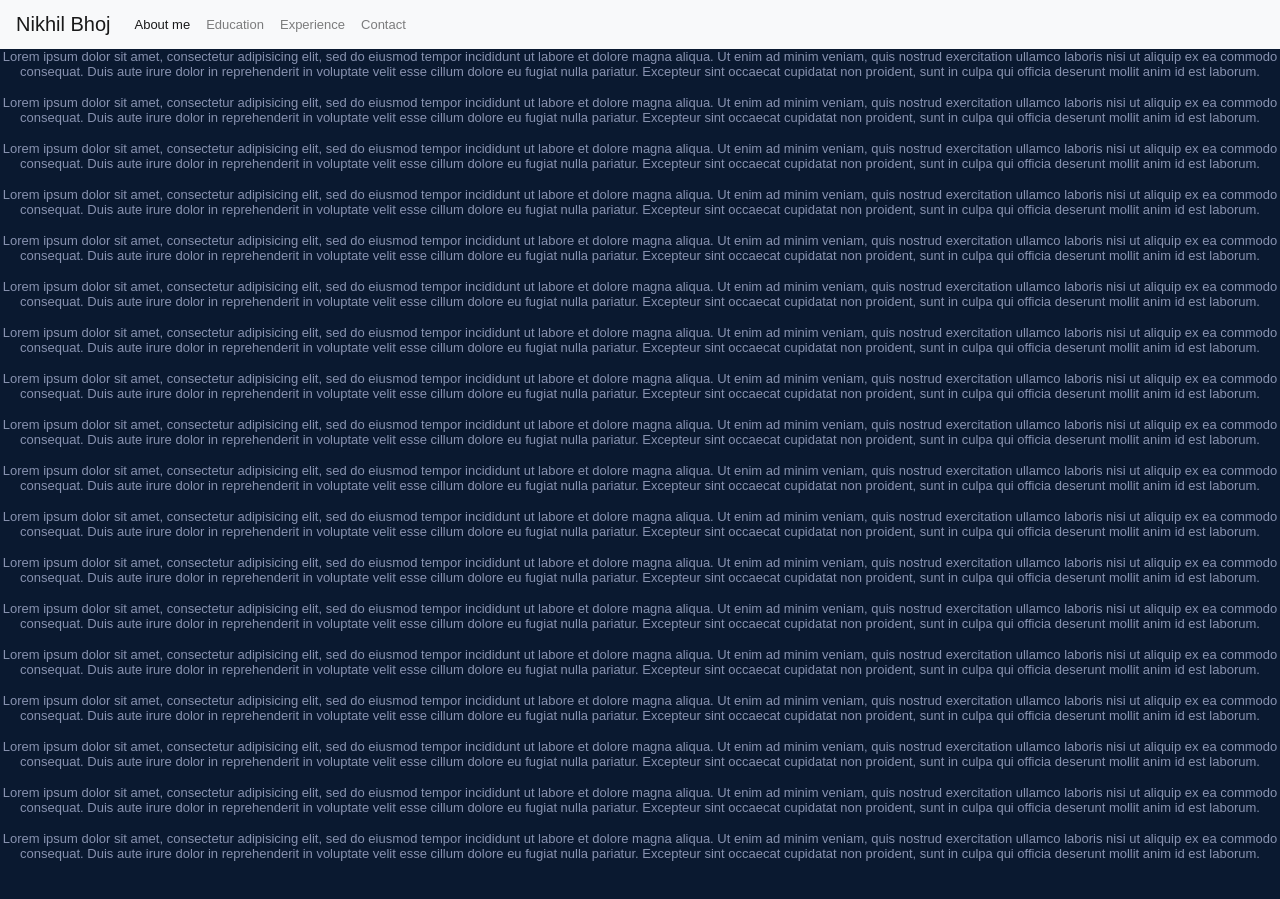
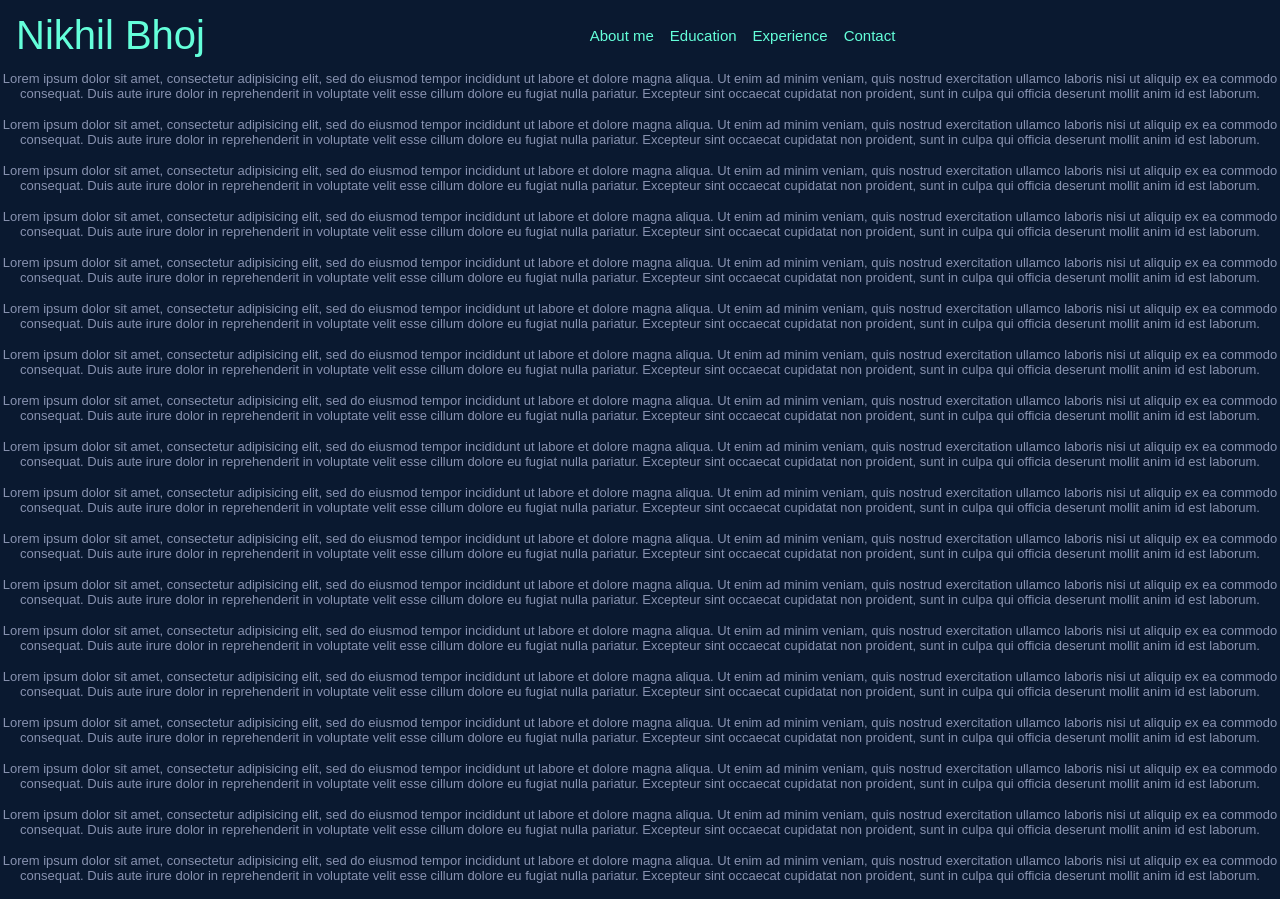
Before and after one commit to bhojnikhil/bhojnikhil.github.io, a plain HTML site: page portfolio.html in a window 1280 px wide. Before the commit the page ends 877 px from the top, so only its background shows below. Drawn offline with nearby package versions, Linux system fonts and the light colour scheme.

Commit message:
minor changes

```diff
--- a/mainpagestyle.css
+++ b/mainpagestyle.css
@@ -4,15 +4,41 @@ body {
     color:#8892b0;
     text-align: center;
   }
+
+
 .navbar-toggler{
-	background-color: #ffff
+	background-color: #ffff;
 }
 
 .navbar-brand{
-	background-color: #0000
+	background-color: #0000;
 }
 
 
 .navbarSupportedContent{
 	background-color: #0000
 }
+
+
+
+.navbar{
+ 	background-color:#0A1930;
+ }
+.navbar-toggler-icon{
+	background-color: #0000;
+}
+
+.nav-link{
+	color:rgb(100, 255, 218);
+
+}
+
+.navbar-brand{
+	color:rgb(100, 255, 218);
+	font-size:40px;
+}
+
+.navbar-nav{
+	margin-left: auto;
+	font-size: 15px;
+}
--- a/portfolio.html
+++ b/portfolio.html
@@ -7,7 +7,7 @@
 
 </head>
 <body>
-	<nav class="navbar navbar-expand-lg navbar-light bg-light">
+	<nav class="navbar navbar-expand-lg ">
 	  <a class="navbar-brand" href="#">Nikhil Bhoj</a>
 	  <button class="navbar-toggler" type="button" data-toggle="collapse" data-target="#navbarSupportedContent" aria-controls="navbarSupportedContent" aria-expanded="false" aria-label="Toggle navigation">
 	    <span class="navbar-toggler-icon"></span>
--- a/style.css
+++ b/style.css
@@ -1,7 +1,7 @@
 
   body {
     font: 13px "Source Sans Pro", Arial, Helvetica, sans-serif;
-    background-color:rgba(2,12,27);
+    background-color:#0A1930;
     color: #fff;
     text-align: center;
   }
@@ -60,7 +60,7 @@ h1.ml8 {
 .ml8 .circle-dark {
   width: 2.2em;
   height: 2.2em;
-  background-color: rgba(2,12,27) ;
+  background-color:#0A1930;
   border-radius: 3em;
   z-index: 1;
 }
```
